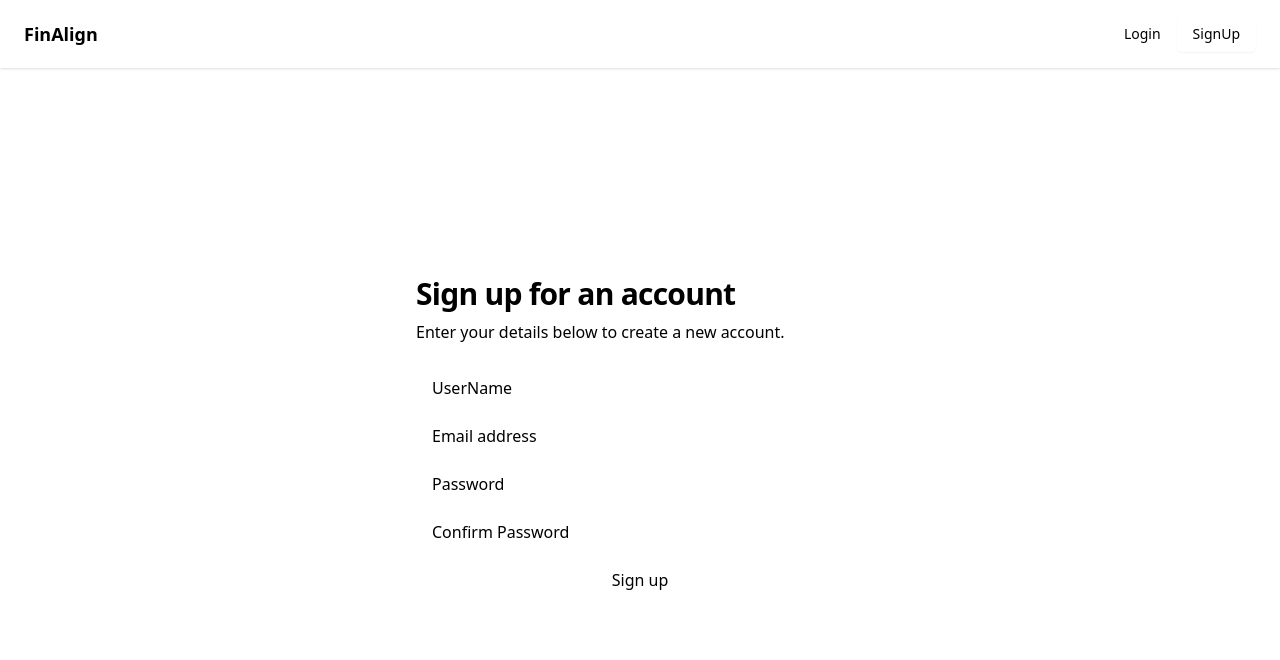
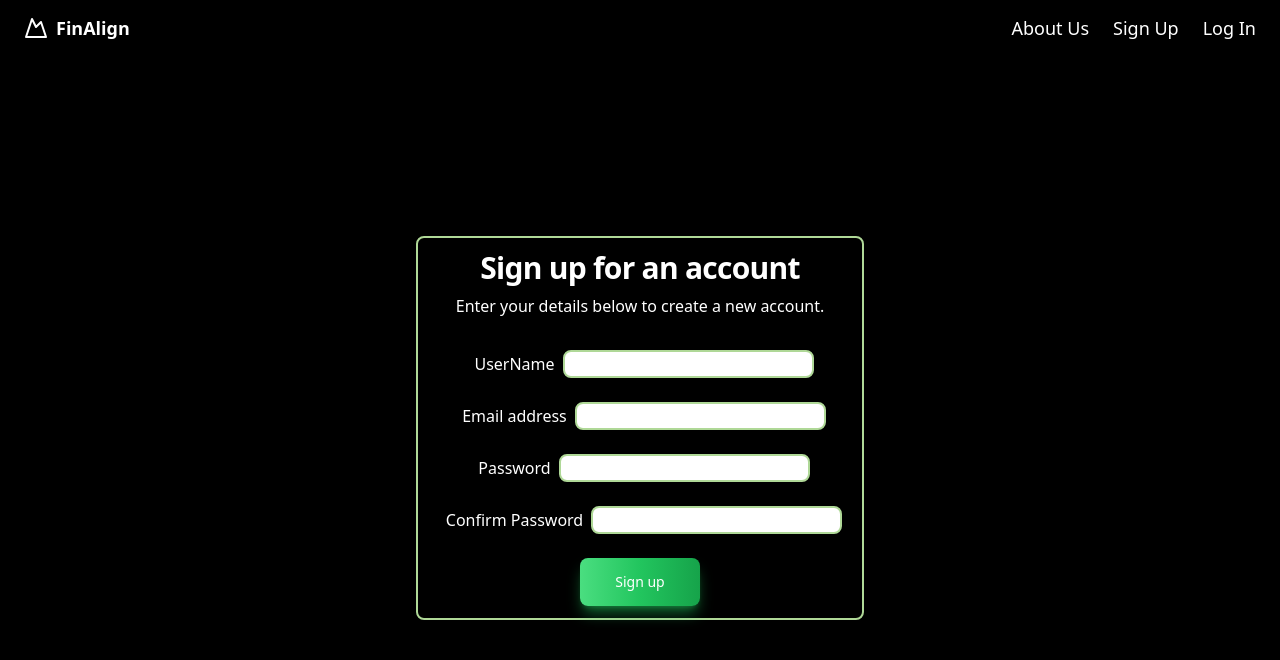
Before and after one commit to Prayas-35/FinAlign, a React (Create React App) app in the folder frontend/: page /signup in a window 1280 px wide. Shown: the top 660 px of the page. Built offline with nearby package versions, Linux system fonts and the light colour scheme.

Commit message:
css changed of signup and login page

```diff
--- a/frontend/src/context/AuthContext.jsx
+++ b/frontend/src/context/AuthContext.jsx
@@ -1,6 +1,5 @@
 import React, { createContext, useState, useContext, useEffect } from "react";
 import axios from "axios";
-
 const AuthContext = createContext();
 
 export const useAuth = () => {
--- a/frontend/src/pages/Authentication/LoginPage/LoginPage.jsx
+++ b/frontend/src/pages/Authentication/LoginPage/LoginPage.jsx
@@ -1,6 +1,7 @@
 import React, { useState } from 'react';
 import './LoginPage.css';
 import { Link, useNavigate } from 'react-router-dom';
+import Header from '../../../components/Header/Header';
 
 const LoginPage = () => {
   const [formData, setFormData] = useState({
@@ -45,42 +46,26 @@ const LoginPage = () => {
   };
 
   return (
-    <div className="flex min-h-[100vh] flex-col">
-    <header className="flex items-center justify-between px-6 py-4 bg-background shadow">
-        <Link to='/' className="text-lg font-bold" prefetch={false}>
-        <a>FinAlign</a>
-        </Link>
-        <div className="flex items-center gap-4">
-          <Link to='/login' className="text-sm font-medium hover:underline underline-offset-4" prefetch={false}>
-            Login
-          </Link>
-          <Link
-            to='/signup'
-            className="inline-flex items-center justify-center rounded-md bg-primary px-4 py-2 text-sm font-medium text-primary-foreground shadow-sm transition-colors hover:bg-primary/90 focus:outline-none focus:ring-2 focus:ring-primary focus:ring-offset-2"
-            prefetch={false}
-          >
-            <a>SignUp</a>
-          </Link>
-        </div>
-      </header>
+    <div className="flex min-h-[100vh] bg-black text-white flex-col">
+      <Header />
       <main className="flex-1 flex items-center justify-center px-4 py-12 sm:px-6 lg:px-8">
-        <div className="space-y-4">
+        <div className="space-y-4 border-2 border-customteal rounded-lg p-3 flex flex-col justify-center items-center">
           <h1 className="text-3xl font-bold">Login</h1>
           <p className="text-muted-foreground">Sign in to your account to continue.</p>
-          <form className="space-y-4" onSubmit={handleSubmit}>
+          <form className="space-y-4 flex flex-col justify-center items-center" onSubmit={handleSubmit}>
             <div className='space-y-1'>
-              <label htmlFor="username" className='p-4'>Username</label>
-              <input id="username" type="text" placeholder="john_doe" name='username' value={formData.username} onChange={handleChange} />
+              <label htmlFor="username" className='p-4 '>Username</label>
+              <input id="username" type="text" className='px-2 text-black border-2 border-customteal rounded-lg focus:outline-none focus:ring focus:ring-customteal'  name='username' value={formData.username} onChange={handleChange} />
             </div>
             <div className="space-y-1">
               <label htmlFor="email" className='p-4'>Email</label>
-              <input id="email" type="email" placeholder="john@example.com" name='email' value={formData.email} onChange={handleChange} />
+              <input id="email" type="email" className='px-2 text-black border-2 border-customteal rounded-lg focus:outline-none focus:ring focus:ring-customteal'  name='email' value={formData.email} onChange={handleChange} />
             </div>
             <div className="space-y-1">
               <label htmlFor="password" className='p-4'>Password</label>
-              <input id="password" type="password" name='password' value={formData.password} onChange={handleChange} />
+              <input id="password" type="password" className='px-2 text-black border-2 border-customteal rounded-lg focus:outline-none focus:ring focus:ring-customteal' name='password' value={formData.password} onChange={handleChange} />
             </div>
-            <button className="w-full">Login</button>
+            <button className="text-[1.1rem] bg-gradient-to-r from-green-400 via-green-500 to-green-600 hover:bg-gradient-to-br focus:ring-4 focus:outline-none focus:ring-green-300 dark:focus:ring-green-800 shadow-lg shadow-green-500/50 dark:shadow-lg dark:shadow-green-800/80 font-medium rounded-lg text-sm px-[2.2rem] py-[0.9rem] text-center mb-2">Login</button>
           </form>
         </div>
       </main>
--- a/frontend/src/pages/Authentication/SignupPage/SignupPage.jsx
+++ b/frontend/src/pages/Authentication/SignupPage/SignupPage.jsx
@@ -3,6 +3,7 @@ import './SignupPage.css'
 import { Link } from 'react-router-dom'
 import { useState } from 'react';
 import { useNavigate } from 'react-router-dom';
+import Header from '../../../components/Header/Header';
 const SignupPage = () => {
   const [formData, setFormData] = useState({
     username: '',
@@ -56,48 +57,32 @@ const SignupPage = () => {
   };
   return (
     <div>
-         <div className="flex min-h-[100dvh] flex-col">
-      <header className="flex items-center justify-between px-6 py-4 bg-background shadow">
-        <Link to='/' className="text-lg font-bold" prefetch={false}>
-        <a>FinAlign</a>
-        </Link>
-        <div className="flex items-center gap-4">
-          <Link to='/login' className="text-sm font-medium hover:underline underline-offset-4" prefetch={false}>
-            Login
-          </Link>
-          <Link
-            to='/signup'
-            className="inline-flex items-center justify-center rounded-md bg-primary px-4 py-2 text-sm font-medium text-primary-foreground shadow-sm transition-colors hover:bg-primary/90 focus:outline-none focus:ring-2 focus:ring-primary focus:ring-offset-2"
-            prefetch={false}
-          >
-            <a>SignUp</a>
-          </Link>
-        </div>
-      </header>
+      <div className="flex min-h-[100dvh] bg-black text-white flex-col">
+        <Header />
         <main className="flex-1 flex items-center justify-center px-4 py-12 sm:px-6 lg:px-8">
-        <div className="max-w-md w-full space-y-8">
-          <div>
+          <div className="max-w-md w-full space-y-8 border-2 border-customteal rounded-lg p-3">
+            <div className='flex items-center justify-center flex-col'>
               <h2 className="text-3xl font-bold tracking-tight text-foreground">Sign up for an account</h2>
               <p className="mt-2 text-muted-foreground">Enter your details below to create a new account.</p>
             </div>
-          <form className="space-y-6" onSubmit={handleSubmit}>
+            <form className="space-y-6 flex items-center justify-center flex-col " onSubmit={handleSubmit} >
               <div>
-              <label htmlFor="name" className='p-4'>UserName</label>
-              <input id="name" name="username" type="text" required  value={formData.username} onChange={handleChange}/>
+                <label htmlFor="name" className='px-2 py-2'>UserName</label>
+                <input id="name" name="username" className=" px-2 text-black border-2 border-customteal rounded-lg focus:outline-none focus:ring focus:ring-customteal" type="text" required value={formData.username} onChange={handleChange} />
               </div>
               <div>
-              <label htmlFor="email" className='p-4'>Email address</label>
-              <input id="email"  name="email" type="email" autoComplete="email" required value={formData.email} onChange={handleChange}/>
+                <label htmlFor="email" className='px-2 py-2'>Email address</label>
+                <input id="email" name="email" type="email" className=" px-2 text-black border-2 border-customteal rounded-lg focus:outline-none focus:ring focus:ring-customteal" autoComplete="email" required value={formData.email} onChange={handleChange} />
               </div>
               <div>
-              <label htmlFor="password" className='p-4'>Password</label>
-              <input id="password" name="password" type="password" autoComplete="current-password" required value={formData.password} onChange={handleChange}/>
+                <label htmlFor="password" className='px-2 py-2'>Password</label>
+                <input id="password" name="password" className=" px-2 text-black border-2 border-customteal rounded-lg focus:outline-none focus:ring focus:ring-customteal" type="password" autoComplete="current-password" required value={formData.password} onChange={handleChange} />
               </div>
               <div>
-              <label htmlFor="confirmPassword" className='p-4'>Confirm Password</label>
-              <input id="confirmPassword"  name="confirmPassword" type="password" autoComplete="current-password" required value={formData.confirmPassword} onChange={handleChange} />
+                <label htmlFor="confirmPassword" className='px-2 py-2'>Confirm Password</label>
+                <input id="confirmPassword" name="confirmPassword" className="px-2 text-black border-2 border-customteal rounded-lg focus:outline-none focus:ring focus:ring-customteal" type="password" autoComplete="current-password" required value={formData.confirmPassword} onChange={handleChange} />
               </div>
-            <button type="submit" className="w-full">
+              <button type="submit" className="text-[1.1rem] bg-gradient-to-r from-green-400 via-green-500 to-green-600 hover:bg-gradient-to-br focus:ring-4 focus:outline-none focus:ring-green-300 dark:focus:ring-green-800 shadow-lg shadow-green-500/50 dark:shadow-lg dark:shadow-green-800/80 font-medium rounded-lg text-sm px-[2.2rem] py-[0.9rem] text-center mb-2  ">
                 Sign up
               </button>
             </form>
```
Lines whose indentation alone changed are shown as unchanged.
